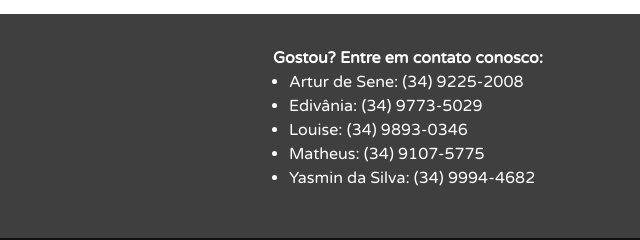
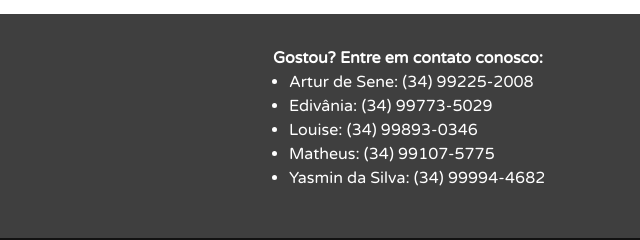
Before and after one commit to Matheus0197M/logis-infra, a plain HTML site: page index.html in a window 1280 px wide. Shown: the part 10964-11204 px from the top of the page, 0-640 px from the left. Drawn offline with nearby package versions, Linux system fonts and the light colour scheme; files that its build step writes are made by us from their sources; a web font is replaced by a local one.

Commit message:
feat::Atualizações pequenas
Falta mesmo é a versão do site para mobile.

```diff
--- a/index.html
+++ b/index.html
@@ -7,7 +7,7 @@
     <link rel="stylesheet" href="../css/style.css">
     <link href="https://cdn.jsdelivr.net/npm/bootstrap@5.3.8/dist/css/bootstrap.min.css" rel="stylesheet"
         integrity="sha384-sRIl4kxILFvY47J16cr9ZwB07vP4J8+LH7qKQnuqkuIAvNWLzeN8tE5YBujZqJLB" crossorigin="anonymous">
-    <title>Log Infra</title>
+    <title>Logística e Infraestrutura</title>
 </head>
 
 <body>
@@ -313,20 +313,22 @@
                                 <path
                                     d="M14 16a2 2 0 0 0 2-2V2a2 2 0 0 0-2-2H2a2 2 0 0 0-2 2v12a2 2 0 0 0 2 2zM5.904 5.197 10 9.293V6.525a.5.5 0 0 1 1 0V10.5a.5.5 0 0 1-.5.5H6.525a.5.5 0 0 1 0-1h2.768L5.197 5.904a.5.5 0 0 1 .707-.707" />
                             </svg></summary><br><br>
-                        <p><strong>Altos custos de investimento e manutenção:</strong>A implantação e a manutenção de
+                        <p><strong>Altos custos de investimento e manutenção:</strong> A implantação e a manutenção de
                             infraestruturas tecnológicas e físicas, como galpões, equipamentos e softwares, exigem um
                             investimento inicial e contínuo significativo. </p><br>
-                        <p><strong>Complexidade na integração:</strong>A integração de diferentes sistemas e tecnologias
+                        <p><strong>Complexidade na integração:</strong> A integração de diferentes sistemas e
+                            tecnologias
                             pode
                             ser um desafio, exigindo planejamento e esforço para garantir a comunicação e o
                             funcionamento
                             eficazes de toda a rede. </p><br>
-                        <p><strong>Necessidade de atualização constante:</strong>O ritmo acelerado da inovação
+                        <p><strong>Necessidade de atualização constante:</strong> O ritmo acelerado da inovação
                             tecnológica
                             exige
                             investimentos contínuos para manter a infraestrutura atualizada e competitiva, evitando a
                             obsolescência.</p><br>
-                        <p><strong>Desvio de foco:</strong>Gerir a própria infraestrutura logística pode desviar tempo e
+                        <p><strong>Desvio de foco:</strong> Gerir a própria infraestrutura logística pode desviar tempo
+                            e
                             esforço
                             da competência principal da empresa, impactando a capacidade de inovar em outras áreas
                             estratégicas.
@@ -343,11 +345,11 @@
             <div class="contatos">
                 <span>Gostou? Entre em contato conosco:</span>
                 <ul>
-                    <li>Artur de Sene: (34) 9225-2008</li>
-                    <li>Edivânia: (34) 9773-5029</li>
-                    <li>Louise: (34) 9893-0346</li>
-                    <li>Matheus: (34) 9107-5775</li>
-                    <li>Yasmin da Silva: (34) 9994-4682</li>
+                    <li>Artur de Sene: (34) 99225-2008</li>
+                    <li>Edivânia: (34) 99773-5029</li>
+                    <li>Louise: (34) 99893-0346</li>
+                    <li>Matheus: (34) 99107-5775</li>
+                    <li>Yasmin da Silva: (34) 99994-4682</li>
                 </ul>
             </div>
             <div class="redesSociais">
```
